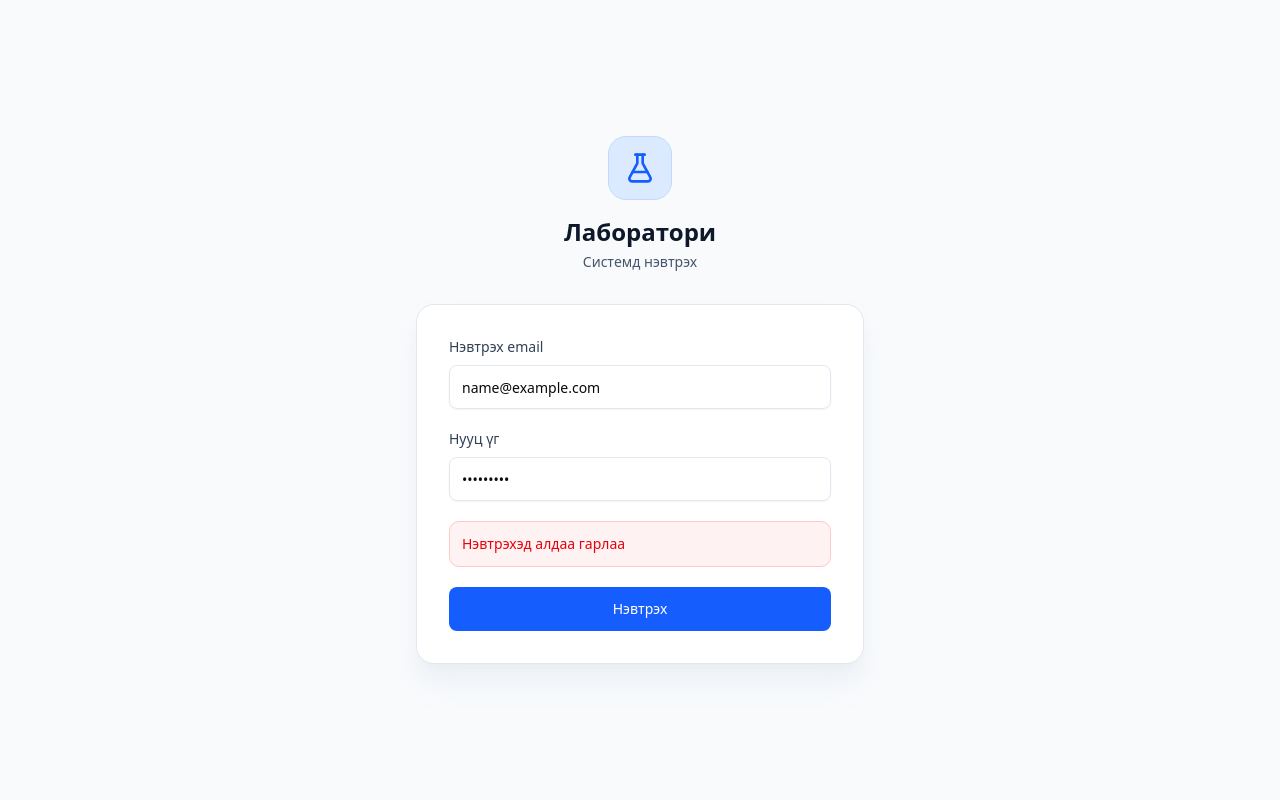
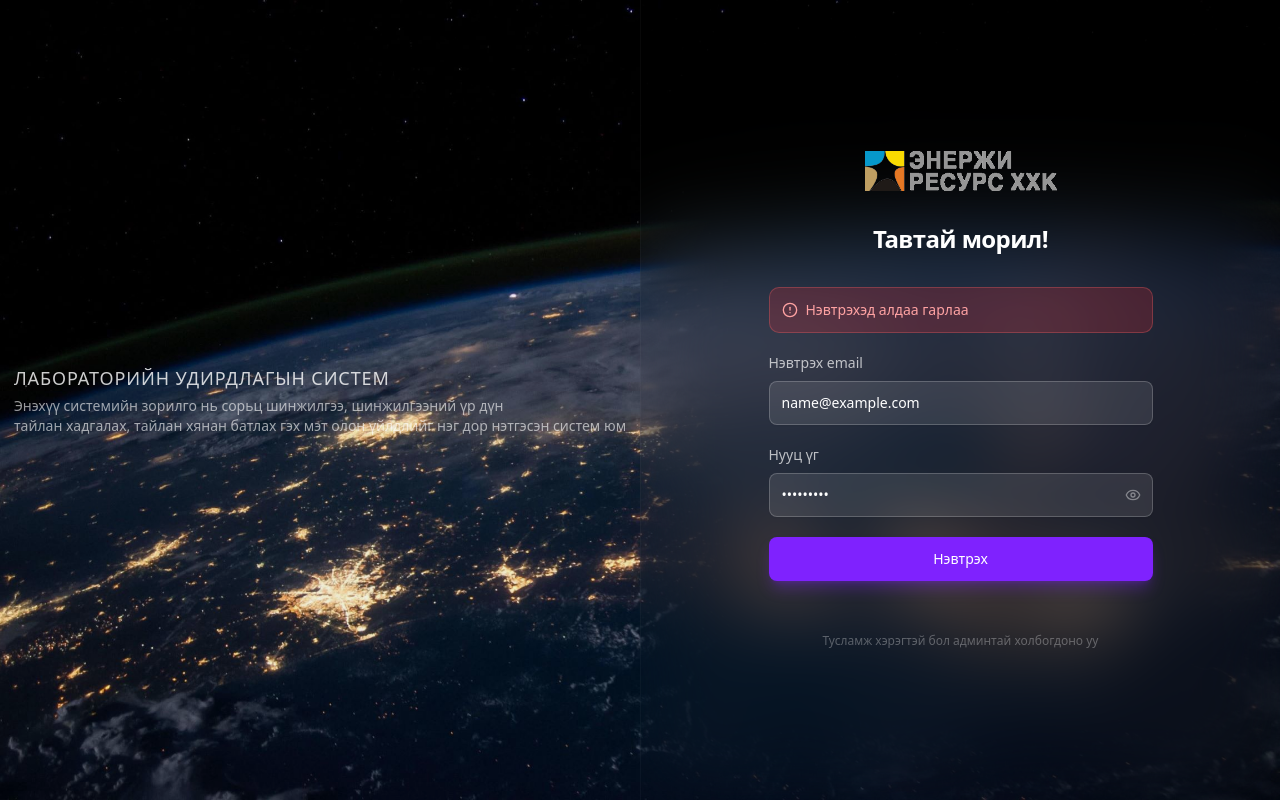
Before and after one commit to Duu-Avia/laboratory-front, a Next.js app: page /login in a window 1280 px wide. Both pictures are taken after typing "name@example.com", "Sample123" into the empty fields and a click on the button "Нэвтрэх". Built offline with nearby package versions, Linux system fonts and the light colour scheme; no server answers.

Commit message:
finished login page

```diff
--- a/app/(auth)/login/page.tsx
+++ b/app/(auth)/login/page.tsx
@@ -4,15 +4,18 @@ import { useState } from "react";
 import { useRouter } from "next/navigation";
 import { useForm } from "react-hook-form";
 import { zodResolver } from "@hookform/resolvers/zod";
+import { motion, AnimatePresence } from "framer-motion";
 import { Button } from "@/components/ui/button";
 import { Input } from "@/components/ui/input";
 import { Label } from "@/components/ui/label";
-import { FlaskConical, Loader2 } from "lucide-react";
+import { FlaskConical, Loader2, Eye, EyeOff, AlertCircle } from "lucide-react";
 import { loginValidation, type LoginForm } from "@/lib/validators";
+const loginBg = "/earth.jpg";
 
 export default function LoginPage() {
   const router = useRouter();
   const [serverError, setServerError] = useState("");
+  const [showPassword, setShowPassword] = useState(false);
 
   const {
     register,
@@ -49,101 +52,185 @@ export default function LoginPage() {
       }
 
       router.push("/");
-      router.refresh();
     } catch {
       setServerError("Нэвтрэхэд алдаа гарлаа");
     }
   };
 
+  const inputClasses =
+    "h-11 bg-white/10 border-white/20 text-white placeholder:text-white/40 transition-all duration-200 focus:border-violet-400 focus:ring-violet-400/20";
+
   return (
-    <div className="min-h-screen flex items-center justify-center bg-slate-50 dark:bg-slate-950 px-4">
-      <div className="w-full max-w-md">
-        {/* Logo/Header */}
-        <div className="text-center mb-8">
-          <div className="inline-flex h-16 w-16 items-center justify-center rounded-2xl bg-blue-100 dark:bg-blue-950/50 border border-blue-200 dark:border-blue-900 mb-4">
-            <FlaskConical className="h-8 w-8 text-blue-600 dark:text-blue-400" />
-          </div>
-          <h1 className="text-2xl font-bold text-slate-900 dark:text-white">
-            Лаборатори
+    <div className="relative flex min-h-screen">
+      {/* Full-screen background */}
+      <img
+        src={loginBg}
+        alt="Background"
+        className="absolute inset-0 w-full h-full object-cover"
+      />
+      <div className="absolute inset-0 bg-black/6" />
+      {/* Left Panel - text overlay on background */}
+      <motion.div
+        initial={{ opacity: 0, x: -40 }}
+        animate={{ opacity: 1, x: 0 }}
+        transition={{ duration: 0.8, ease: "easeOut" }}
+        className="hidden lg:flex lg:w-1/2 relative items-center justify-center z-10"
+      >
+        <div>
+          <h1 className="text-white/80 text-lg font-medium tracking-wider uppercase">
+            Лабораторийн удирдлагын систем
           </h1>
-          <p className="text-sm text-slate-600 dark:text-slate-400 mt-1">
-            Системд нэвтрэх
+          <p className="text-white/60 text-sm mt-1">
+           Энэхүү системийн зорилго нь сорьц шинжилгээ, шинжилгээний үр дүн
+           <br/> тайлан хадгалах, тайлан хянан батлах гэх мэт олон үйлдлийг нэг дор нэтгэсэн систем юм
           </p>
         </div>
+      </motion.div>
 
-        {/* Login Form */}
-        <div className="rounded-2xl border border-slate-200 dark:border-slate-800 bg-white dark:bg-slate-900 shadow-xl shadow-slate-200/50 dark:shadow-slate-950/50 p-8">
-          <form onSubmit={handleSubmit(onSubmit)} className="space-y-5">
+      {/* Right Panel - glass form */}
+      <div className="relative flex w-full lg:w-1/2 items-center justify-center p-6 sm:p-12 backdrop-blur-2xl  border-l border-white/3">
+        <motion.div
+          initial={{ opacity: 0, y: 20 }}
+          animate={{ opacity: 1, y: 0 }}
+          transition={{ duration: 0.6, ease: "easeOut" }}
+          className="w-full max-w-sm space-y-8"
+        >
+        {/* Logo & Header */}
+        <motion.div
+          initial={{ opacity: 0, y: -10 }}
+          animate={{ opacity: 1, y: 0 }}
+          transition={{ delay: 0.2, duration: 0.5 }}
+          className="text-center space-y-3"
+        >
+          <div className="flex items-center justify-center">
+            <img className="w-[50%] h-[50%] pb-5" src={"/energy-logo-white.png"}/>
+            </div>
+          <h1 className="text-2xl font-semibold tracking-tight text-white">
+            Тавтай морил!
+          </h1>
+        </motion.div>
+
+        {/* Form */}
+        <motion.form
+          initial={{ opacity: 0, y: 10 }}
+          animate={{ opacity: 1, y: 0 }}
+          transition={{ delay: 0.3, duration: 0.5 }}
+          onSubmit={handleSubmit(onSubmit)}
+          className="space-y-5"
+        >
+          {/* Server Error */}
+          <AnimatePresence>
+            {serverError && (
+              <motion.div
+                initial={{ opacity: 0, height: 0 }}
+                animate={{ opacity: 1, height: "auto" }}
+                exit={{ opacity: 0, height: 0 }}
+                className="overflow-hidden"
+              >
+                <div className="flex items-center gap-2 rounded-lg bg-red-500/20 border border-red-400/30 p-3 text-sm text-red-300">
+                  <AlertCircle className="h-4 w-4 shrink-0" />
+                  {serverError}
+                </div>
+              </motion.div>
+            )}
+          </AnimatePresence>
+
+          {/* Email */}
           <div className="space-y-2">
-              <Label
-                htmlFor="email"
-                className="text-sm font-medium text-slate-700 dark:text-slate-300"
-              >
+            <Label htmlFor="email" className="text-white/70 text-sm">
               Нэвтрэх email
             </Label>
             <Input
               id="email"
-                type="text"
+              type="email"
+              placeholder="email@example.com"
               {...register("email")}
-                placeholder="Нэвтрэх email"
-                className={`h-11 border-slate-200 dark:border-slate-800 focus:border-blue-300 focus:ring-blue-200 ${
-                  errors.email
-                    ? "border-red-300 focus:border-red-400 focus:ring-red-200"
-                    : ""
-                }`}
+              className={`${inputClasses} ${errors.email ? "border-red-400/50" : ""}`}
             />
+            <AnimatePresence>
               {errors.email && (
-                <p className="text-sm text-red-500">{errors.email.message}</p>
+                <motion.p
+                  initial={{ opacity: 0, y: -4 }}
+                  animate={{ opacity: 1, y: 0 }}
+                  exit={{ opacity: 0, y: -4 }}
+                  className="text-xs text-red-400"
+                >
+                  {errors.email.message}
+                </motion.p>
               )}
+            </AnimatePresence>
           </div>
 
+          {/* Password */}
           <div className="space-y-2">
-              <Label
-                htmlFor="password"
-                className="text-sm font-medium text-slate-700 dark:text-slate-300"
-              >
+            <Label htmlFor="password" className="text-white/70 text-sm">
               Нууц үг
             </Label>
+            <div className="relative">
               <Input
                 id="password"
-                type="password"
+                type={showPassword ? "text" : "password"}
+                placeholder="••••••••"
                 {...register("password")}
-                placeholder="Нууц үг"
-                className={`h-11 border-slate-200 dark:border-slate-800 focus:border-blue-300 focus:ring-blue-200 ${
-                  errors.password
-                    ? "border-red-300 focus:border-red-400 focus:ring-red-200"
-                    : ""
-                }`}
+                className={`${inputClasses} pr-10 ${errors.password ? "border-red-400/50" : ""}`}
               />
+              <button
+                type="button"
+                onClick={() => setShowPassword(!showPassword)}
+                className="absolute right-3 top-1/2 -translate-y-1/2 text-white/40 hover:text-white/70 transition-colors"
+              >
+                {showPassword ? (
+                  <EyeOff className="h-4 w-4" />
+                ) : (
+                  <Eye className="h-4 w-4" />
+                )}
+              </button>
+            </div>
+            <AnimatePresence>
               {errors.password && (
-                <p className="text-sm text-red-500">
+                <motion.p
+                  initial={{ opacity: 0, y: -4 }}
+                  animate={{ opacity: 1, y: 0 }}
+                  exit={{ opacity: 0, y: -4 }}
+                  className="text-xs text-red-400"
+                >
                   {errors.password.message}
-                </p>
+                </motion.p>
               )}
+            </AnimatePresence>
           </div>
 
-            {serverError && (
-              <div className="rounded-lg bg-red-50 dark:bg-red-950/50 border border-red-200 dark:border-red-800 p-3 text-sm text-red-600 dark:text-red-400">
-                {serverError}
-              </div>
-            )}
-
+          {/* Submit Button */}
           <Button
             type="submit"
             disabled={isSubmitting}
-              className="w-full h-11 bg-blue-600 hover:bg-blue-700 text-white font-medium"
+            className="w-full h-11 bg-violet-600 text-white hover:bg-violet-500 shadow-lg shadow-violet-600/30 transition-all duration-200 font-medium"
           >
             {isSubmitting ? (
               <>
-                  <Loader2 className="mr-2 h-4 w-4 animate-spin" />
+                <Loader2 className="h-4 w-4 animate-spin" />
                 Нэвтэрч байна...
               </>
             ) : (
               "Нэвтрэх"
             )}
           </Button>
-          </form>
+
+          {/* Footer link */}
+          <div className="text-center text-sm text-white/50">
           </div>
+        </motion.form>
+
+        {/* Bottom support text */}
+        <motion.p
+          initial={{ opacity: 0 }}
+          animate={{ opacity: 1 }}
+          transition={{ delay: 0.7 }}
+          className="text-center text-xs text-white/30"
+        >
+          Тусламж хэрэгтэй бол админтай холбогдоно уу
+        </motion.p>
+        </motion.div>
       </div>
     </div>
   );
--- a/app/(main)/api/reports/[id]/page.tsx
+++ b/app/(main)/api/reports/[id]/page.tsx
@@ -188,8 +188,8 @@ export default function ReportDetailPage() {
               {/* Sample Header */}
               <div className="flex items-center justify-between mb-5 pb-5 border-b border-slate-100 dark:border-slate-800">
                 <div className="flex items-center gap-3">
-                  <div className="flex h-10 w-10 items-center justify-center rounded-lg bg-gray-100 dark:bg-purple-950/50 border border-emerald-200 dark:border-purple-900">
-                    <span className="text-sm font-bold text-gray-600 dark:text-purple-400">
+                  <div className="flex h-5 w-5 items-center justify-center rounded-lg bg-gray-100 dark:bg-purple-950/50 border border-emerald-100 dark:border-purple-900">
+                    <span className="text-sm font-bold text-gray-500 dark:text-purple-400">
                       {index + 1}
                     </span>
                   </div>
@@ -200,7 +200,7 @@ export default function ReportDetailPage() {
                   </div>
                 </div>
                 <div className="text-xs font-mono text-slate-500 dark:text-slate-500 bg-slate-100 dark:bg-slate-800 px-3 py-1.5 rounded-lg">
-                  ID: {s.sample_id}
+                  Сорьцын дугаар: {s.sample_id}
                 </div>
               </div>
 
--- a/app/(main)/api/reports/_components/ReportHeader.tsx
+++ b/app/(main)/api/reports/_components/ReportHeader.tsx
@@ -12,11 +12,11 @@ export const ReportHeader = ({ reportId, onSave, saving }: ReportHeaderSaveProps
           href="/reports"
           className="hover:text-emerald-600 dark:hover:text-emerald-400 transition-colors"
         >
-          Тайлангууд
+          Тайлангийн дугаар
         </Link>
         <ChevronRight className="h-3.5 w-3.5" />
         <span className="text-slate-900 dark:text-white font-medium">
-          #{reportId}
+          № {reportId}
         </span>
       </div>
 
```
Also changed, not shown: app/(main)/api/reports/_components/SampleBadges.tsx (+4 -6 lines), public/earth.jpg (added), public/energy-logo-white.png (added). Lines whose indentation alone changed are shown as unchanged.
